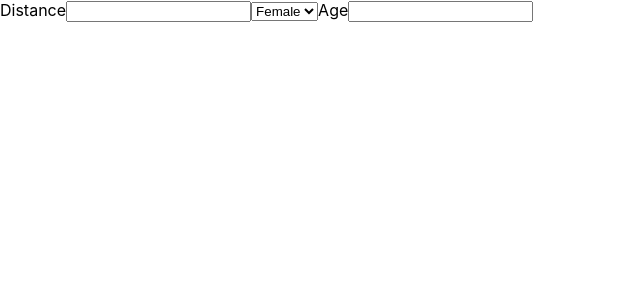
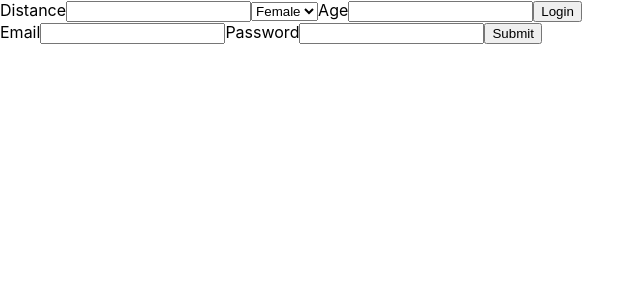
Before and after one commit to viktorsommar/cooper_client, a React (Create React App) app: page / in a window 1280 px wide. Shown: the top 300 px of the page, without its empty margins (0-644 px from the left). Built offline with nearby package versions, Linux system fonts and the light colour scheme.

Commit message:
added a login form and rendered this in app.jsx

```diff
--- a/src/App.jsx
+++ b/src/App.jsx
@@ -1,6 +1,7 @@
 import React, { Component } from 'react';
 import DisplayCooperResult from "./components/DisplayCooperResult";
 import InputFields from './components/InputFields';
+import LoginForm from "./components/LoginForm";
 
 class App extends Component {
   state = {
@@ -14,9 +15,21 @@ class App extends Component {
   };
 
   render() {
+    const renderLogin = this.state.renderLoginForm ? (
+      <LoginForm />
+    ) : (
+      <button
+      id="login"
+      onClick={() => this.setState({ renderLoginForm: true })}
+      >
+      Login
+      </button>
+    );
     return (
       <>
       <InputFields onChangeHandler={this.onChangeHandler} />
+      <button id="login">Login</button>
+      <LoginForm />
         <DisplayCooperResult
           distance={this.state.distance}
           gender={this.state.gender}
--- /dev/null
+++ b/src/components/LoginForm.jsx
@@ -0,0 +1,17 @@
+import React from "react";
+
+const LoginForm = props => {
+  return (
+    <form id="login-form">
+      <label>Email</label>
+      <input name="email" type="email" id="email"></input>
+
+      <label>Password</label>
+      <input name="password" type="password" id="password"></input>
+
+      <button id="submit">Submit</button>
+    </form>
+  );
+};
+
+export default LoginForm;
```
